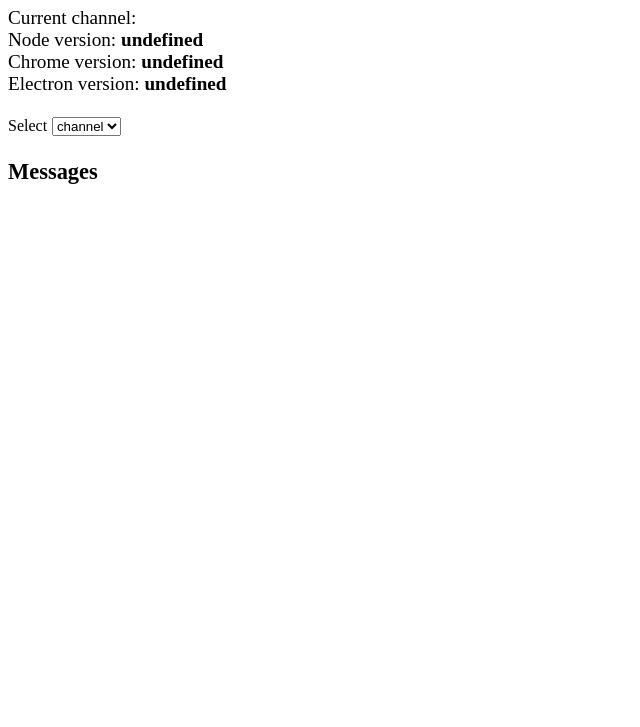
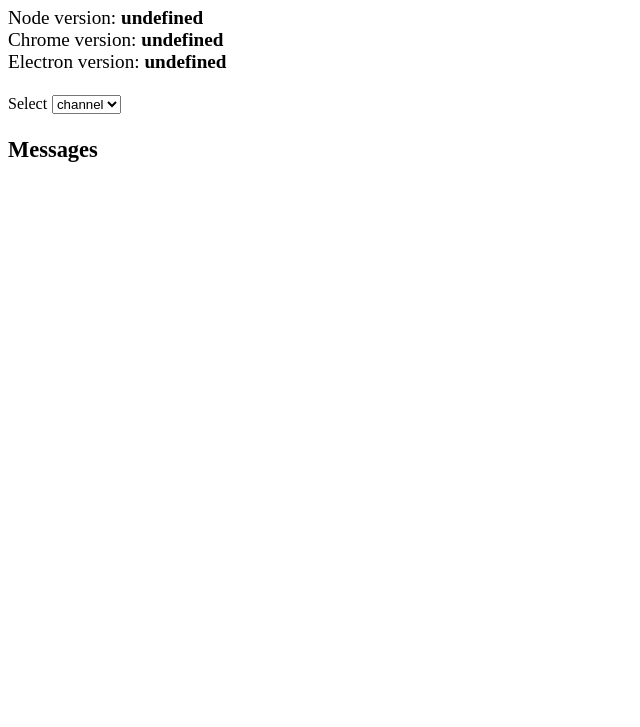
Before and after one commit to borisbutenko/electron-updater-channels, an Electron app: page src/index.html in a window 800 px wide. Shown: the part 73-800 px from the top of the page, without its empty margins (0-640 px from the left). Drawn offline with Linux system fonts and the light colour scheme; no server answers.

Commit message:
add readme

```diff
--- a/src/index.html
+++ b/src/index.html
@@ -21,8 +21,6 @@
   <main style="font-size:1.2em">
 
     <p>
-      Current channel: <b><script>document.write(require('electron').remote.autoUpdater.channel)</script></b>
-      <br>
       Node version: <b><script>document.write(process.versions.node)</script></b>
       <br>
       Chrome version: <b><script>document.write(process.versions.chrome)</script></b>
```
Also changed, not shown: README.md, screen.png (added).
